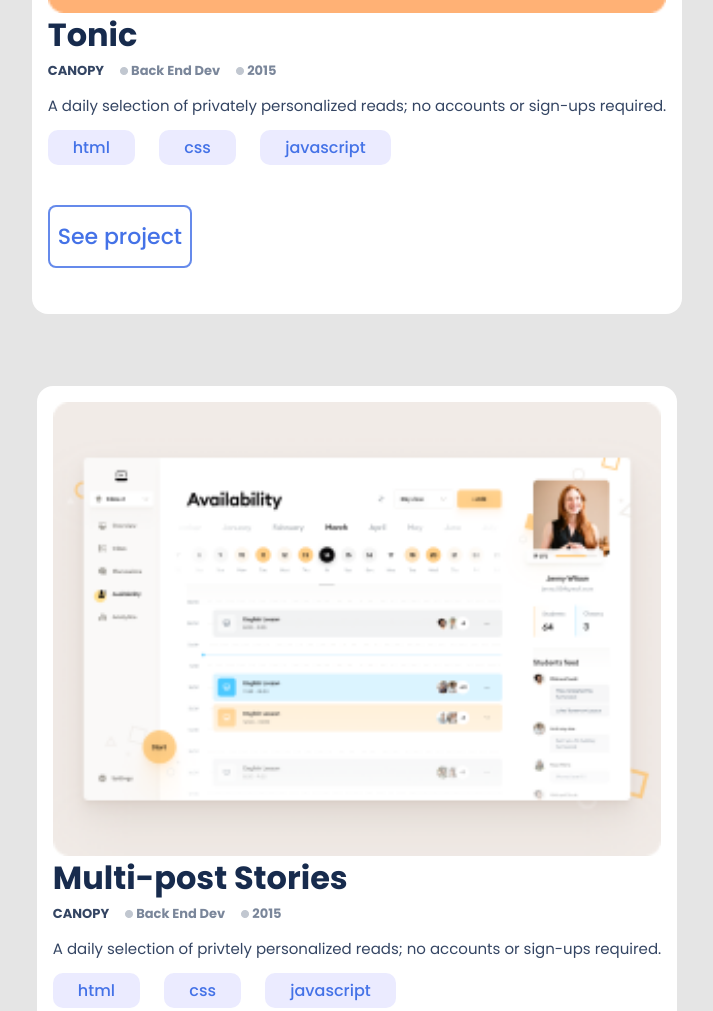
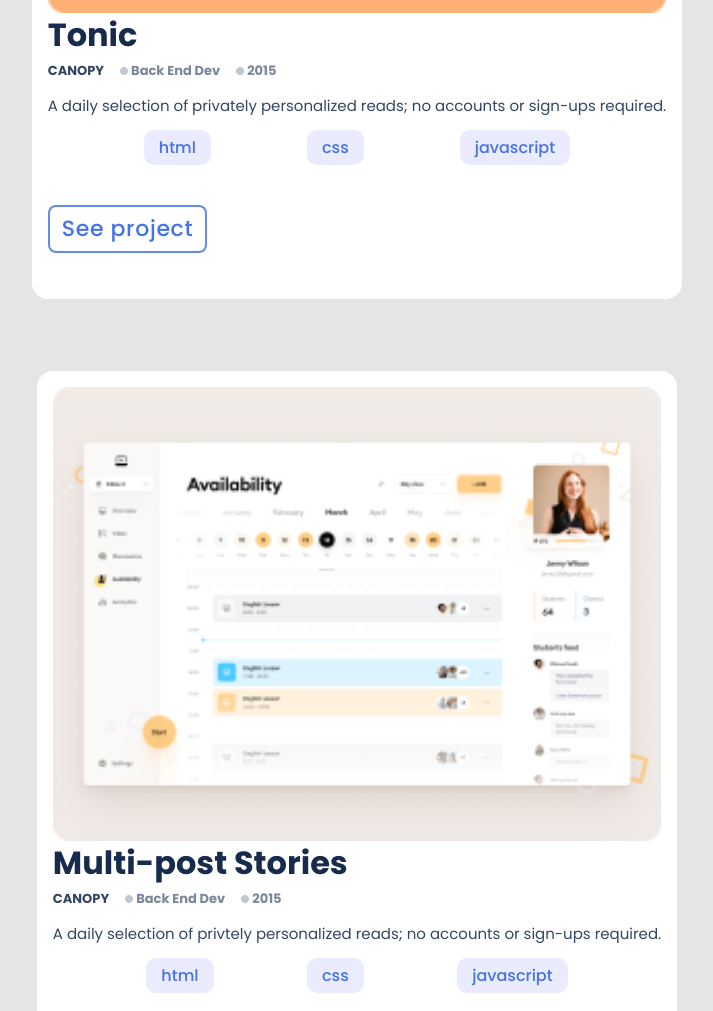
Before and after one commit to misheck12/Portfolio, a website: page index.html in a window 1280 px wide. Shown: the part 998-2009 px from the top of the page, without its empty margins (283-996 px from the left). Drawn offline with Linux system fonts and the light colour scheme.

Commit message:
Fix list margin issue and style buttons as per design

```diff
--- a/style.css
+++ b/style.css
@@ -143,15 +143,19 @@ body {
   content: none;
 }
 
+.language1 ul {
+  display: flex;
+  justify-content: space-evenly;
+}
+
 .langu {
   background-color: #ebebff;
-  padding: 5px 25px;
+  padding: 5px 15px;
   color: #4472e7;
   border-radius: 10px;
   font-weight: 500;
   font-family: poppins, sans-serif;
   display: inline-block;
-  margin-right: 20px;
 }
 
 .option {
@@ -193,14 +197,19 @@ p {
 
 button {
   border: 2px solid #4472e7d2;
-  padding: 13px 8px;
+  height: 48px;
+  padding: 0 12px;
   color: #4472e7;
   text-decoration: none;
   border-radius: 8px;
   font-size: 22px;
   font-family: Poppins, sans-serif;
   font-weight: 500;
+  align-items: center;
+  text-align: center;
+  letter-spacing: 0.03em;
   background-color: #fff;
+  line-height: 34px;
 }
 
 .btn-one {
```
